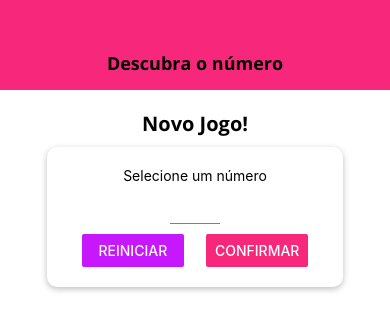
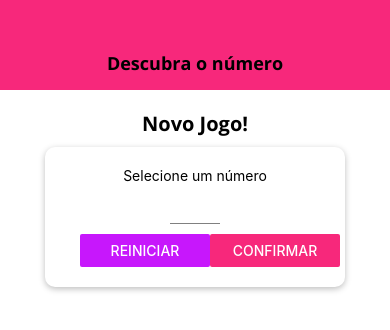
Before and after one commit to souzakayque/reactnative-discover-number, a React Native app: screen / in a window 390 px wide. Shown: the top 330 px of the page. Built offline with nearby package versions, Linux system fonts and the light colour scheme.

Commit message:
using dimensios api

```diff
--- a/screens/StartGameScreen.js
+++ b/screens/StartGameScreen.js
@@ -1,5 +1,5 @@
 import React, { useState } from 'react';
-import { View, Text, StyleSheet, Button, TouchableWithoutFeedback, Keyboard, Alert } from 'react-native';
+import { View, Text, StyleSheet, Button, TouchableWithoutFeedback, Keyboard, Alert, Dimensions } from 'react-native';
 
 import Card from '../components/Card';
 import Input from '../components/Input';
@@ -141,8 +141,10 @@ const styles = StyleSheet.create({
         fontFamily: 'open-sans-bold'
     },
     inputContainer: {
-        width: 300,
-        maxWidth: '80%',
+        width: '80%',
+        // maxWidth: '80%',
+        maxWidth: '95%',
+        minWidth: 300,
         alignItems: 'center',
     },
     buttonContainer: {
@@ -152,7 +154,9 @@ const styles = StyleSheet.create({
         paddingHorizontal: 15,
     },
     button: {
-        width: '45%',
+        // width: '45%',
+        width: Dimensions.get('window').width / 3,
+
     },
     input: {
         width: 50,
```
